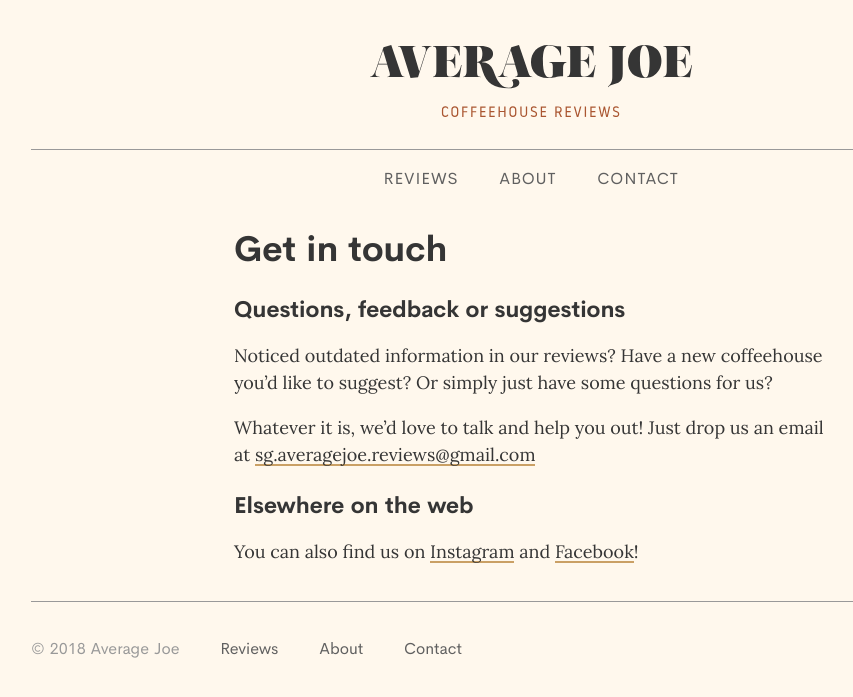
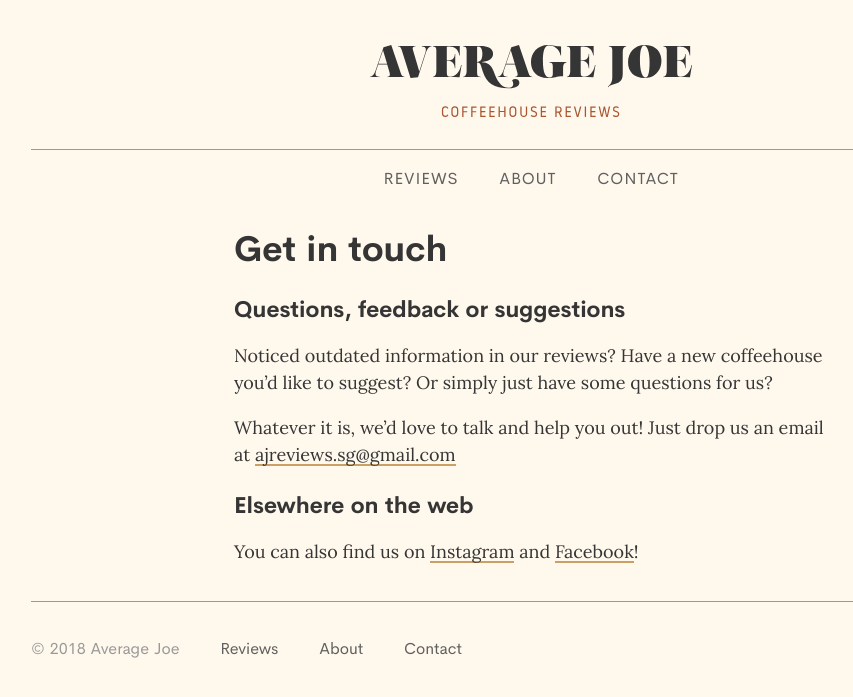
Before and after one commit to chesterhow/average-joe, a Jekyll site: the page built from contact.md, in a window 1280 px wide. Shown: the top 697 px of the page, without its empty margins (109-962 px from the left). Built offline with Jekyll 4.4.1, drawn with Linux system fonts in a browser that asks for light colours.

Commit message:
Update email

```diff
--- a/contact.md
+++ b/contact.md
@@ -7,7 +7,7 @@ permalink: /contact/
 ### Questions, feedback or suggestions
 Noticed outdated information in our reviews? Have a new coffeehouse you'd like to suggest? Or simply just have some questions for us?
 
-Whatever it is, we'd love to talk and help you out! Just drop us an email at <a href="mailto:sg.averagejoe.reviews@gmail.com">sg.averagejoe.reviews@gmail.com</a>
+Whatever it is, we'd love to talk and help you out! Just drop us an email at <a href="mailto:ajreviews.sg@gmail.com">ajreviews.sg@gmail.com</a>
 
 ### Elsewhere on the web
 You can also find us on <a href="">Instagram</a> and <a href="">Facebook</a>!
```
